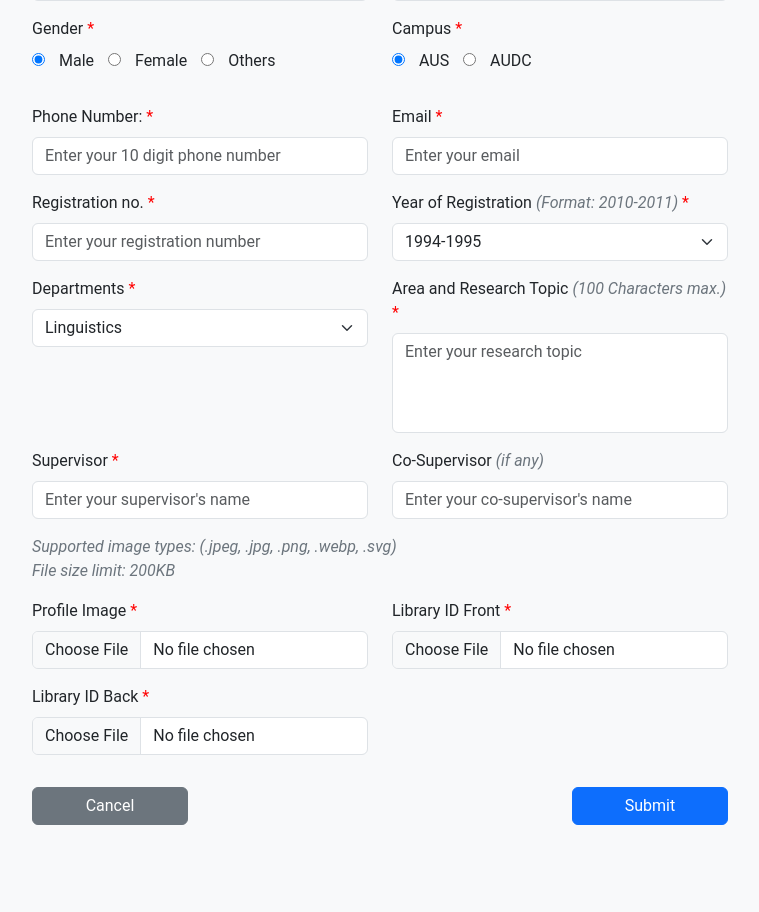
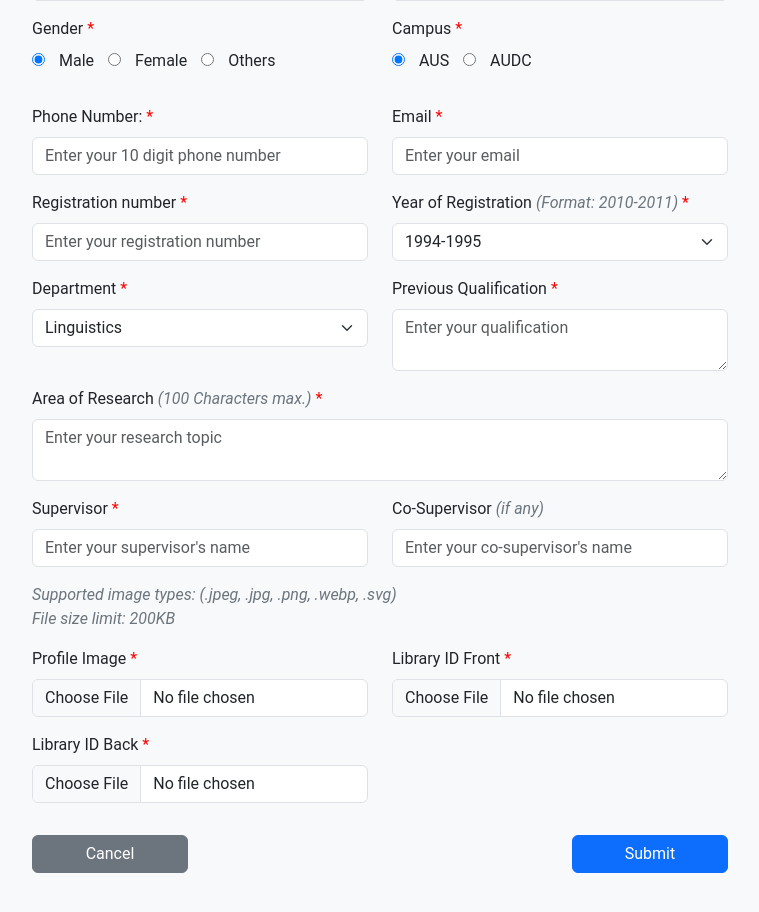
Before and after one commit to devprotim/academia-archive, a PHP site: page /pspm/views/add_students.php in a window 1280 px wide. Shown: the part 277-1189 px from the top of the page, without its empty margins (260-1019 px from the left). Run offline with PHP 8.4, Linux system fonts and the light colour scheme; some libraries are stand-ins or nearby versions.

Commit message:
New commit message

```diff
--- a/views/add_students.php
+++ b/views/add_students.php
@@ -63,7 +63,7 @@ include("../views/header.php");
                 <div class="row">
                     <div class="col-md-6">
                         <div class="mb-3">
-                            <label for="reg_no" class="form-label">Registration no. <span class="required">*</span></label>
+                            <label for="reg_no" class="form-label">Registration number <span class="required">*</span></label>
                             <input type="text" class="form-control" id="reg_no" name="reg_no" placeholder="Enter your registration number" required>
                         </div>
                     </div>
@@ -109,19 +109,28 @@ include("../views/header.php");
                         </div> -->
 
                         <div id="department_dropdown" class="mb-3">
-                            <label for="department" class="form-label">Departments <span class="required">*</span></label>
+                            <label for="department" class="form-label">Department <span class="required">*</span></label>
                             <select class="form-select form-control cursor-pointer" aria-label="Dept select example" id="department" name="department" required>
                             </select>
                         </div>
                     </div>
                     <div class="col-md-6">
                         <div class="mb-3">
-                            <label for="topic" class="form-label">Area and Research Topic <i class="text-secondary">(100 Characters max.)</i> <span class="required">*</span></label>
-                            <textarea class="form-control" id="topic" name="topic" placeholder="Enter your research topic" required pattern="[A-Za-z ]+" maxlength="100" minlength="10" style="resize: none; height: 100px;"></textarea>
+                            <label for="degree" class="form-label">Previous Qualification <span class="required">*</span></label>
+                            <textarea name="degree" id="degree" class="form-control" placeholder="Enter your qualification" required pattern="^[A-Za-z0-9\s\-.,()]+$" maxlength="50" minlength="10"></textarea>
                         </div>
+                    </div>
 
+                </div>
+                <div class="row">
+                    <div class="col">
+                        <div class="mb-3">
+                            <label for="topic" class="form-label">Area of Research <i class="text-secondary">(100 Characters max.)</i> <span class="required">*</span></label>
+                            <textarea class="form-control" id="topic" name="topic" placeholder="Enter your research topic" required pattern="[A-Za-z ]+" maxlength="100" minlength="10" style=""></textarea>
+                        </div>
                     </div>
                 </div>
+
                 <div class="row">
                     <div class="col-md-6">
                         <div class="mb-3">
--- a/views/home.php
+++ b/views/home.php
@@ -32,6 +32,7 @@ include("../config/dbcon.php");
                         <th>Reg. No.</th>
                         <th>Reg. Date</th>
                         <th>Department</th>
+                        <th>Degree</th>
                         <th>Topic</th>
                         <th>Superviser</th>
                         <th>Co-Superviser</th>
@@ -80,6 +81,7 @@ include("../config/dbcon.php");
                             <td><?php echo $row['reg_no']; ?></td>
                             <td><?php echo $row['reg_date']; ?></td>
                             <td><?php echo $row['department']; ?></td>
+                            <td><?php echo $row['degree']; ?></td>
                             <td style="width: 300px;"><?php echo $row['topic']; ?></td> <!-- Adjusted width for the Topic column -->
                             <td><?php echo $row['superviser']; ?></td>
                             <td><?php echo $row['co_superviser']; ?></td>
@@ -111,7 +113,7 @@ include("../config/dbcon.php");
             <div class="modal-dialog">
                 <div class="modal-content">
                     <div class="modal-header">
-                        <h5 class="modal-title">Modal title</h5>
+                        <!-- <h5 class="modal-title">Modal title</h5> -->
                         <button type="button" class="btn-close" data-bs-dismiss="modal" aria-label="Close"></button>
                     </div>
                     <div class="modal-body">
@@ -128,7 +130,7 @@ include("../config/dbcon.php");
             <div class="modal-dialog">
                 <div class="modal-content">
                     <div class="modal-header">
-                        <h5 class="modal-title">Modal title</h5>
+                        <!-- <h5 class="modal-title">Modal title</h5> -->
                         <button type="button" class="btn-close" data-bs-dismiss="modal" aria-label="Close"></button>
                     </div>
                     <div class="modal-body">
--- a/views/insert_data.php
+++ b/views/insert_data.php
@@ -10,6 +10,7 @@ if (isset($_POST['add_students'])) {
     $reg_no = $_POST['reg_no'];
     $reg_date = $_POST['reg_date'];
     $department = $_POST['department'];
+    $degree = $_POST['degree'];
     $topic = $_POST['topic'];
     $superviser = $_POST['superviser'];
     $co_superviser = $_POST['co_superviser'];
@@ -23,8 +24,8 @@ if (isset($_POST['add_students'])) {
     }
 
     // Prepare and execute SQL query to insert data into the student_table
-    $sql = "INSERT INTO student_table (name, last_name, gender, campus, phone, email, reg_no, reg_date, department, topic, superviser, co_superviser)
-            VALUES ('$name', '$last_name', '$gender', '$campus', '$phone', '$email', '$reg_no', '$reg_date', '$department', '$topic', '$superviser', '$co_superviser')";
+    $sql = "INSERT INTO student_table (name, last_name, gender, campus, phone, email, reg_no, reg_date, department, degree, topic, superviser, co_superviser)
+            VALUES ('$name', '$last_name', '$gender', '$campus', '$phone', '$email', '$reg_no', '$reg_date', '$department', '$degree', '$topic', '$superviser', '$co_superviser')";
 
     if ($connection->query($sql) === TRUE) {
         // File upload handling
```
Also changed, not shown: views/api.php (+8 -2 lines).
